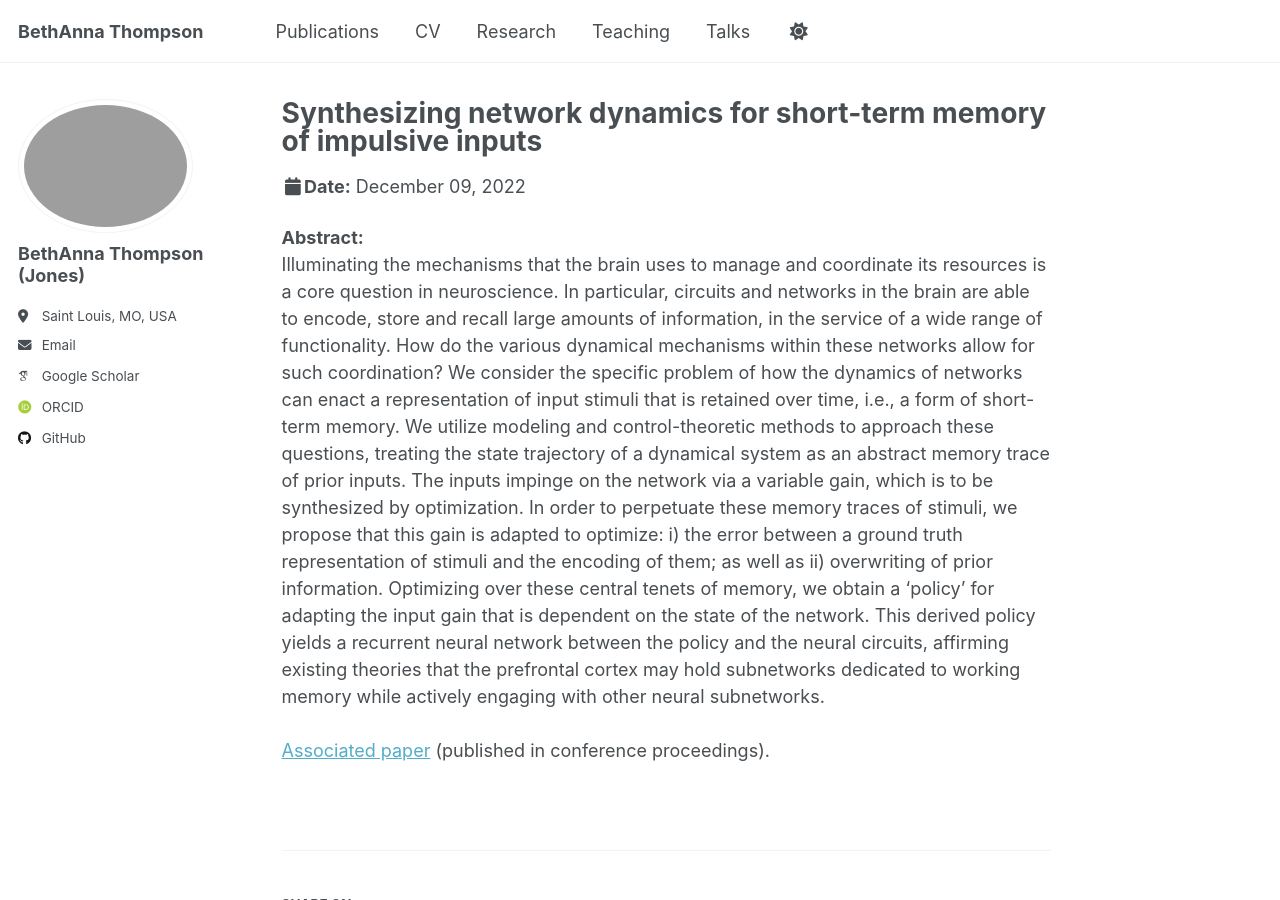
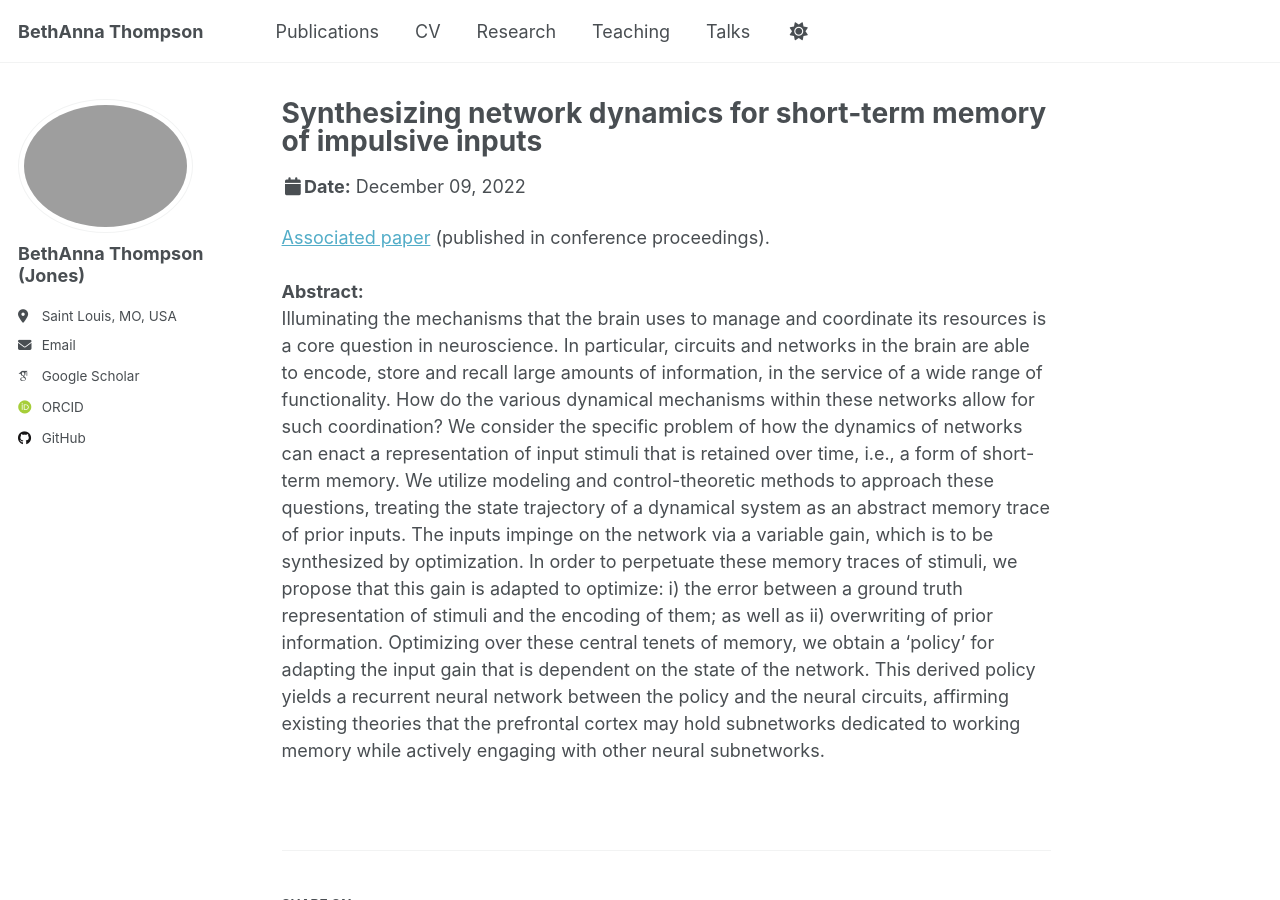
Before and after one commit to BethAnna/BethAnna.github.io, a Jekyll site: the page built from _talks/talk-CDC-2022.md, in a window 1280 px wide and 900 px high. Built offline with Jekyll 4.4.1, drawn with Linux system fonts in a browser that asks for light colours; some web fonts are replaced; a script that is not in the unit is left out.

Commit message:
Update talk-CDC-2022.md
Reorganized talk description, putting paper link before Abstract

```diff
--- a/_talks/talk-CDC-2022.md
+++ b/_talks/talk-CDC-2022.md
@@ -8,7 +8,7 @@ date: 2022-12-09
 location: "Cancun, Mexico"
 ---
 
+[Associated paper](https://ieeexplore.ieee.org/document/9993238) (published in conference proceedings). <br>
+<br>
 <b>Abstract:</b> <br>
-Illuminating the mechanisms that the brain uses to manage and coordinate its resources is a core question in neuroscience. In particular, circuits and networks in the brain are able to encode, store and recall large amounts of information, in the service of a wide range of functionality. How do the various dynamical mechanisms within these networks allow for such coordination? We consider the specific problem of how the dynamics of networks can enact a representation of input stimuli that is retained over time, i.e., a form of short-term memory. We utilize modeling and control-theoretic methods to approach these questions, treating the state trajectory of a dynamical system as an abstract memory trace of prior inputs. The inputs impinge on the network via a variable gain, which is to be synthesized by optimization. In order to perpetuate these memory traces of stimuli, we propose that this gain is adapted to optimize: i) the error between a ground truth representation of stimuli and the encoding of them; as well as ii) overwriting of prior information. Optimizing over these central tenets of memory, we obtain a ‘policy’ for adapting the input gain that is dependent on the state of the network. This derived policy yields a recurrent neural network between the policy and the neural circuits, affirming existing theories that the prefrontal cortex may hold subnetworks dedicated to working memory while actively engaging with other neural subnetworks. <br>
-<br>
-[Associated paper](https://ieeexplore.ieee.org/document/9993238) (published in conference proceedings).
+Illuminating the mechanisms that the brain uses to manage and coordinate its resources is a core question in neuroscience. In particular, circuits and networks in the brain are able to encode, store and recall large amounts of information, in the service of a wide range of functionality. How do the various dynamical mechanisms within these networks allow for such coordination? We consider the specific problem of how the dynamics of networks can enact a representation of input stimuli that is retained over time, i.e., a form of short-term memory. We utilize modeling and control-theoretic methods to approach these questions, treating the state trajectory of a dynamical system as an abstract memory trace of prior inputs. The inputs impinge on the network via a variable gain, which is to be synthesized by optimization. In order to perpetuate these memory traces of stimuli, we propose that this gain is adapted to optimize: i) the error between a ground truth representation of stimuli and the encoding of them; as well as ii) overwriting of prior information. Optimizing over these central tenets of memory, we obtain a ‘policy’ for adapting the input gain that is dependent on the state of the network. This derived policy yields a recurrent neural network between the policy and the neural circuits, affirming existing theories that the prefrontal cortex may hold subnetworks dedicated to working memory while actively engaging with other neural subnetworks.
```
